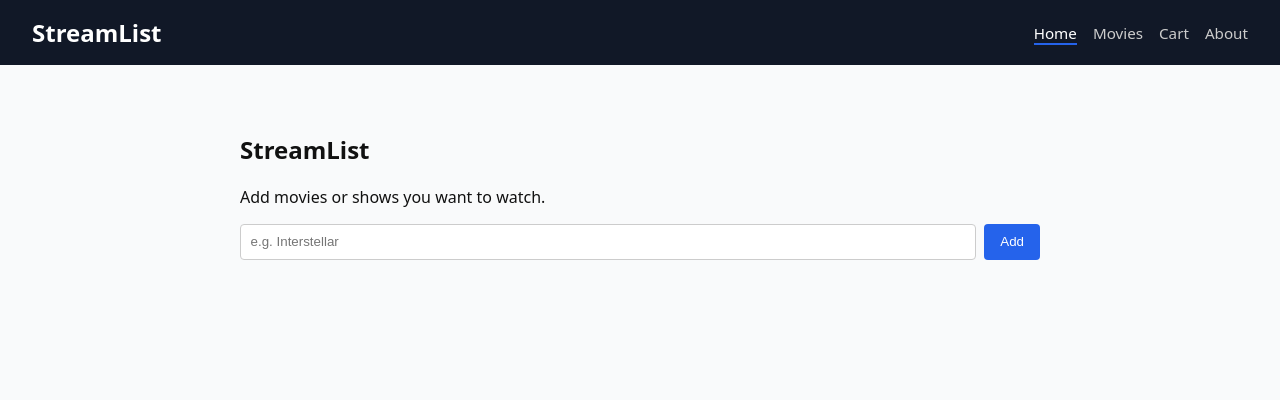
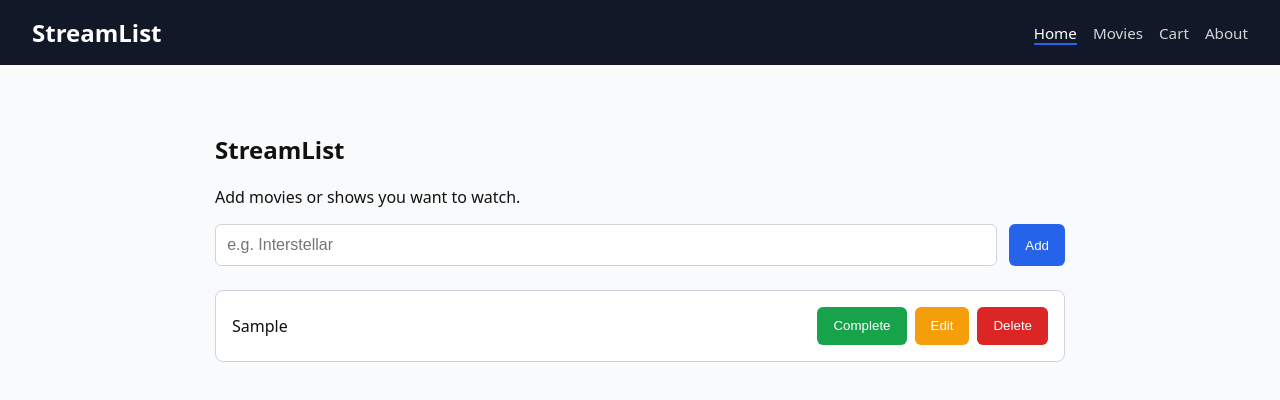
Before and after one commit to HelzerT1/StreamList, a React (Create React App) app: page / in a window 1280 px wide. Both pictures are taken after typing "Sample" into the empty fields and a click on the button "Add". Shown: the top 400 px of the page. Built offline with nearby package versions, Linux system fonts and the light colour scheme.

Commit message:
Merge branch 'main' of https://github.com/HelzerT1/StreamList

```diff
--- a/src/App.css
+++ b/src/App.css
@@ -2,6 +2,10 @@
   --primary: #2563eb;
   --dark: #111827;
   --light: #f9fafb;
+  --border: #d1d5db;
+  --success: #16a34a;
+  --warning: #f59e0b;
+  --danger: #dc2626;
 }
 
 body {
@@ -25,7 +29,7 @@ body {
 }
 
 .nav-links a {
-  color: #ccc;
+  color: #d1d5db;
   margin-left: 1rem;
   text-decoration: none;
   font-size: 0.95rem;
@@ -37,33 +41,89 @@ body {
 }
 
 .container {
-  max-width: 800px;
+  max-width: 850px;
   margin: 2rem auto;
   padding: 1rem;
 }
 
 .form {
   display: flex;
-  gap: 0.5rem;
+  gap: 0.75rem;
   margin-top: 1rem;
+  margin-bottom: 1.5rem;
 }
 
 input {
   flex: 1;
-  padding: 0.6rem;
-  border: 1px solid #ccc;
-  border-radius: 4px;
+  padding: 0.7rem;
+  border: 1px solid var(--border);
+  border-radius: 6px;
+  font-size: 1rem;
 }
 
 button {
-  padding: 0.6rem 1rem;
+  padding: 0.7rem 1rem;
   background: var(--primary);
   color: white;
   border: none;
-  border-radius: 4px;
+  border-radius: 6px;
   cursor: pointer;
 }
 
 button:hover {
-  opacity: 0.9;
+  opacity: 0.92;
 }
+
+.list-container {
+  margin-top: 1rem;
+}
+
+.empty-message {
+  color: #6b7280;
+}
+
+.stream-list {
+  list-style: none;
+  padding: 0;
+  margin: 0;
+}
+
+.list-item {
+  background: white;
+  border: 1px solid var(--border);
+  border-radius: 8px;
+  padding: 1rem;
+  margin-bottom: 0.75rem;
+  display: flex;
+  justify-content: space-between;
+  align-items: center;
+  gap: 1rem;
+}
+
+.list-item span {
+  font-size: 1rem;
+  word-break: break-word;
+}
+
+.list-item.completed span {
+  text-decoration: line-through;
+  color: #6b7280;
+}
+
+.item-buttons {
+  display: flex;
+  gap: 0.5rem;
+  flex-wrap: wrap;
+}
+
+.complete-btn {
+  background: var(--success);
+}
+
+.edit-btn {
+  background: var(--warning);
+}
+
+.delete-btn {
+  background: var(--danger);
+}
--- a/src/pages/StreamList.js
+++ b/src/pages/StreamList.js
@@ -2,14 +2,48 @@ import React, { useState } from "react";
 
 function StreamList() {
   const [value, setValue] = useState("");
+  const [items, setItems] = useState([]);
+  const [editId, setEditId] = useState(null);
 
   const handleSubmit = (e) => {
     e.preventDefault();
 
     if (!value.trim()) return;
 
-    console.log("Added to StreamList:", value);
+    if (editId !== null) {
+      const updatedItems = items.map((item) =>
+        item.id === editId ? { ...item, text: value } : item
+      );
+      setItems(updatedItems);
+      setEditId(null);
+    } else {
+      const newItem = {
+        id: Date.now(),
+        text: value,
+        completed: false,
+      };
+      setItems([...items, newItem]);
+    }
+
     setValue("");
+  };
+
+  const handleDelete = (id) => {
+    const filteredItems = items.filter((item) => item.id !== id);
+    setItems(filteredItems);
+  };
+
+  const handleComplete = (id) => {
+    const updatedItems = items.map((item) =>
+      item.id === id ? { ...item, completed: !item.completed } : item
+    );
+    setItems(updatedItems);
+  };
+
+  const handleEdit = (id) => {
+    const itemToEdit = items.find((item) => item.id === id);
+    setValue(itemToEdit.text);
+    setEditId(id);
   };
 
   return (
@@ -24,8 +58,51 @@ function StreamList() {
           value={value}
           onChange={(e) => setValue(e.target.value)}
         />
-        <button type="submit">Add</button>
+        <button type="submit">{editId !== null ? "Update" : "Add"}</button>
       </form>
+
+      <div className="list-container">
+        {items.length === 0 ? (
+          <p className="empty-message">No items added yet.</p>
+        ) : (
+          <ul className="stream-list">
+            {items.map((item) => (
+              <li
+                key={item.id}
+                className={`list-item ${item.completed ? "completed" : ""}`}
+              >
+                <span>{item.text}</span>
+
+                <div className="item-buttons">
+                  <button
+                    type="button"
+                    className="complete-btn"
+                    onClick={() => handleComplete(item.id)}
+                  >
+                    {item.completed ? "Undo" : "Complete"}
+                  </button>
+
+                  <button
+                    type="button"
+                    className="edit-btn"
+                    onClick={() => handleEdit(item.id)}
+                  >
+                    Edit
+                  </button>
+
+                  <button
+                    type="button"
+                    className="delete-btn"
+                    onClick={() => handleDelete(item.id)}
+                  >
+                    Delete
+                  </button>
+                </div>
+              </li>
+            ))}
+          </ul>
+        )}
+      </div>
     </section>
   );
 }
```
